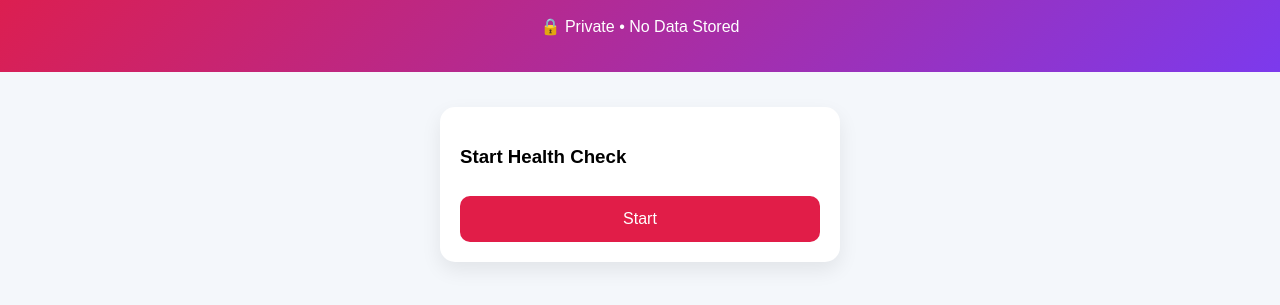
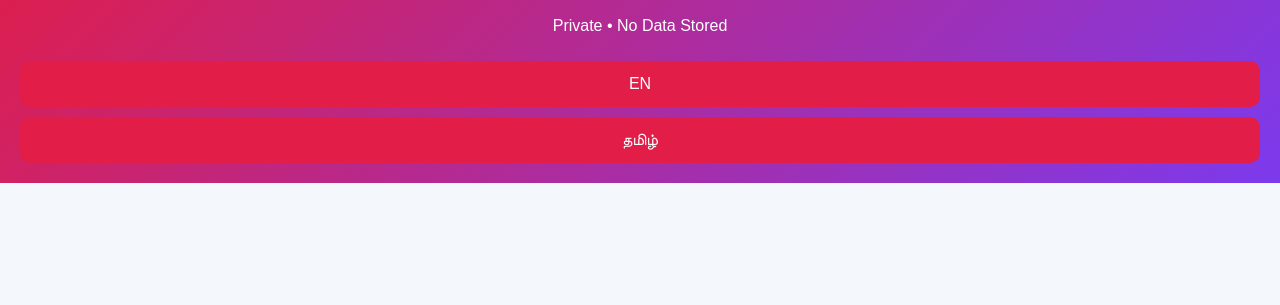
Before and after one commit to Divakars-hope/HEALTH-screening, a plain HTML site: page index.html in a window 1280 px wide. Shown: the part 71-376 px from the top of the page. Drawn offline with Linux system fonts and the light colour scheme.

Commit message:
Update index.html

```diff
--- a/index.html
+++ b/index.html
@@ -10,22 +10,18 @@
 
 <header>
   <h2>Women's Health AI</h2>
-  <p>🔒 Private • No Data Stored</p>
+  <p>Private • No Data Stored</p>
+
+  <div class="lang-toggle">
+    <button onclick="setLang('en')">EN</button>
+    <button onclick="setLang('ta')">தமிழ்</button>
+  </div>
 </header>
 
 <div class="container">
 
-  <!-- START -->
-  <div id="startCard" class="card">
-    <h3>Start Health Check</h3>
-    <button onclick="startQuiz()">Start</button>
-  </div>
-
-  <!-- QUESTIONS -->
-  <div id="quizCard" class="card hidden"></div>
-
-  <!-- RESULT -->
-  <div id="resultCard" class="card hidden"></div>
+  <!-- SCREEN CONTROLLER -->
+  <div id="app"></div>
 
 </div>
 
```
